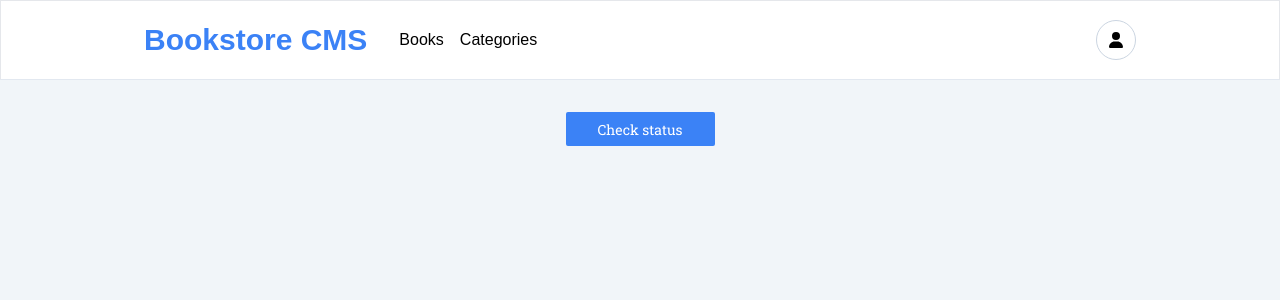
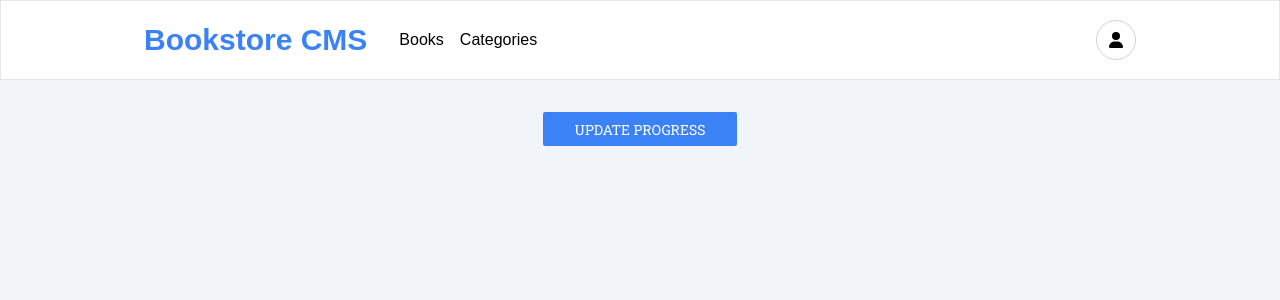
Before and after one commit to wickathou/bookstore-app, a React (Vite) app: page /bookstore-app/categories in a window 1280 px wide. Shown: the top 300 px of the page. Built offline with nearby package versions, Linux system fonts and the light colour scheme.

Commit message:
Added state change when categories button is clicked

```diff
--- a/src/App.jsx
+++ b/src/App.jsx
@@ -40,7 +40,7 @@ function App() {
       <Route path="/" element={<Layout />}>
         <Route index element={<Home />} />
         <Route path="books" element={<BookList books={filterApplied ? filterSet : bookList} filtered={filterApplied} />} />
-        <Route path="categories" element={<Categories />} />
+        <Route path="categories" element={<Categories/>} />
       </Route>
       <Route path="*" element={<NotFound />} />
     </Routes>
--- a/src/redux/categories/categoriesSlice.js
+++ b/src/redux/categories/categoriesSlice.js
@@ -3,6 +3,7 @@ import { createSlice } from '@reduxjs/toolkit';
 const initialState = {
   categories: [],
   filterList: [],
+  checked: false,
 };
 
 const categoriesSlice = createSlice({
@@ -11,7 +12,8 @@ const categoriesSlice = createSlice({
   reducers: {
     checkStatus: (state) => {
       const newState = { ...state };
-      newState.categories = [...newState.categories, 'Status checked'];
+      newState.checked = true;
+      console.log(newState);
       return newState;
     },
   },
--- a/src/routes/Categories.jsx
+++ b/src/routes/Categories.jsx
@@ -1,10 +1,16 @@
 import React from 'react';
+import { useDispatch, useSelector } from 'react-redux';
 import Button from '../components/Button';
+import { checkStatus } from '../redux/categories/categoriesSlice';
+
+// checked ? 'Status checked' : 'null'
 
 function Categories() {
+  const { checked } = useSelector((store) => store.categories);
+  const dispatch = useDispatch()
   return (
     <main className="flex justify-center items-center m-8">
-      <Button title="Check status" />
+      <Button type="button" title={ checked? "STATUS CHECKED":"UPDATE PROGRESS"} onDispatch={() => dispatch(checkStatus())} />
     </main>
   );
 }
```
